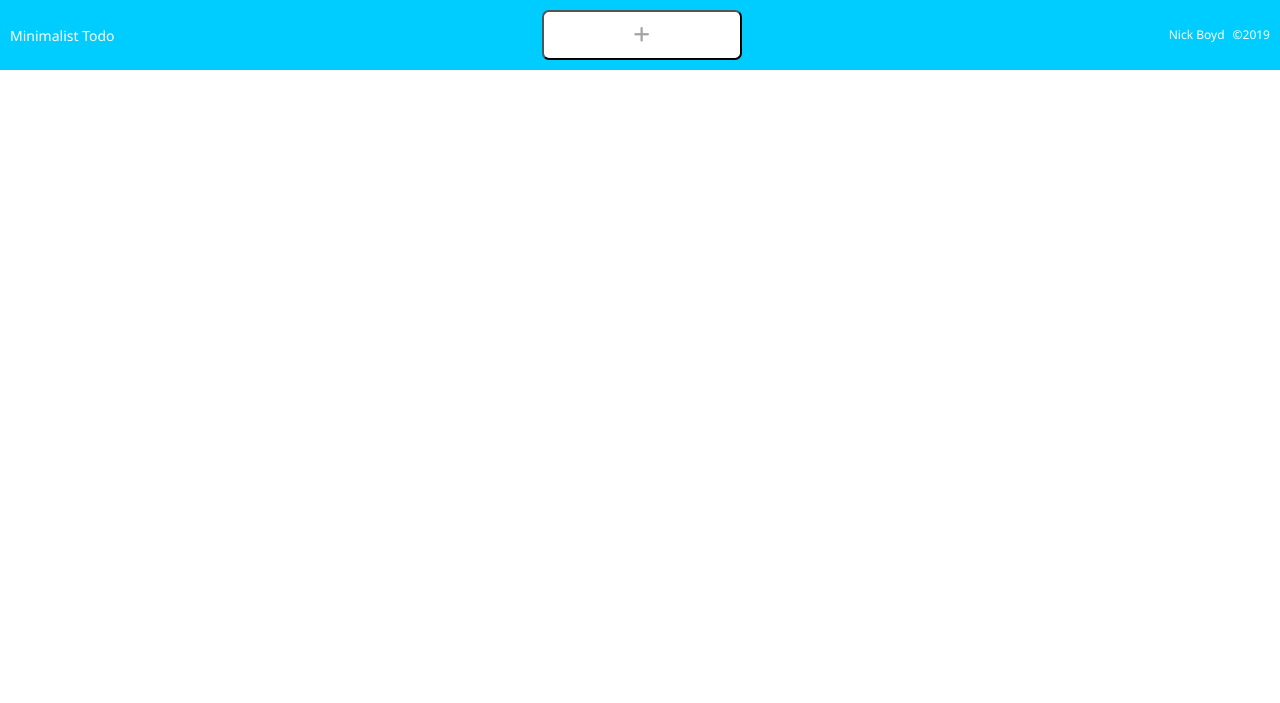
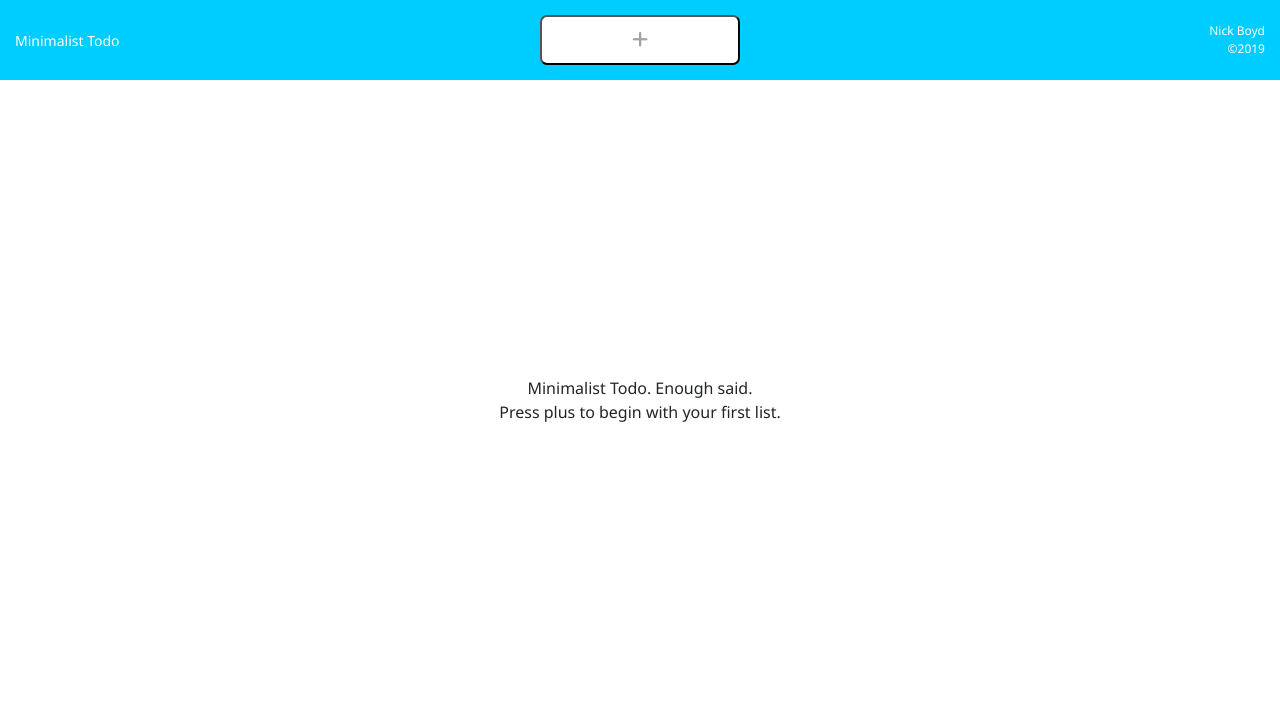
Before and after one commit to nickjohnboyd/todo-app, a website: page index.html in a window 1280 px wide. Drawn offline with nearby package versions, Linux system fonts and the light colour scheme.

Commit message:
starting info added

```diff
--- a/index.html
+++ b/index.html
@@ -31,21 +31,19 @@
 <body onload="printPage()">
 	<div class="main">
 
-		<div class="header">
-			<div class="h-title">Minimalist Todo</div>
-			<div class="add-list-btn-cont">
+		<div class="container-fluid header">
+			<div class="row align-items-center">
+				<div class="col-3 h-title">Minimalist Todo</div>
+				<div class="col-6 add-list-btn-cont">
 					<button type="button" class="add-list-btn" data-toggle="modal" data-target="#exampleModal" onclick="addListFocus()">
 						<i class="fas fa-plus"></i>
 					</button>
-				<!-- <button class="add-list-btn">
-					onclick="btnToInput()"
-					<i class="fas fa-plus"></i>
-				</button> -->
 				</div>
 
-			<div class="dev-credit">
+				<div class="col-3 dev-credit">
 					<div class="dev-name">Nick Boyd</div>
 					<div class="dev-copyright">&copy;2019</div>
+				</div>
 			</div>
 		</div>
 
--- a/js/action.js
+++ b/js/action.js
@@ -43,7 +43,6 @@ function saveLists() {
 function getLists() {
     let stringMyLists = localStorage.getItem("myLists");
     let myStoredLists = JSON.parse(stringMyLists);
-    console.log(myStoredLists);
 
     if(myStoredLists == null) {
         return;
@@ -140,6 +139,15 @@ function printPage() {
     getLists();
     $(".all-lists").html("");
 
+    if(myLists.collection.length == 0) {
+        $(".content").append(`
+            <div class="start-cont">
+				<div class="start-info">Minimalist Todo. Enough said.</div>
+				<div class="start-info">Press plus to begin with your first list.</div>
+			</div>
+        `);
+    }
+
     for (let i = 0; i < myLists.collection.length; i++) {
         let theList = myLists.collection[i];
         let listItems = "";
@@ -155,7 +163,7 @@ function printPage() {
                 <div class="item" id="${theItem.id}">
                     <div class="item-start">
                         <i class="far fa-square" onclick="addCompletedItems(${i}, ${j})"></i>
-                        <div class="item-name" contenteditable="true">${itemName}</div>
+                        <div class="item-name" contenteditable="false">${itemName}</div>
                     </div>
                     <i class="fas fa-minus" onclick="delItem(${i}, ${j})"></i>
                 </div>
@@ -170,9 +178,9 @@ function printPage() {
                 <div class="item checked-off" id="${theItem.id}">
                     <div class="item-start">
                         <i class="far fa-check-square" onclick="addCompletedItems(${i}, ${g})"></i>
-                        <div class="item-name" contenteditable="true">${itemName}</div>
+                        <div class="item-name" contenteditable="false">${itemName}</div>
                     </div>
-                    <i class="fas fa-minus" onclick="delItem(${i}, ${g})"></i>
+                    <i class="fas fa-minus""></i>
                 </div>
             `;
         }
@@ -192,7 +200,7 @@ function printPage() {
                         <i class="fas fa-times" onclick="delList(${i})"></i>
                     </div>
                     <div class="list-title">
-                        <div class="list-name" contenteditable="true">${theList.name}</div>
+                        <div class="list-name" contenteditable="false">${theList.name}</div>
                     </div>
                     <div class="item-cont">
                         <div class="add-item-cont">
--- a/scss/style.scss
+++ b/scss/style.scss
@@ -11,17 +11,20 @@ body {
 .main {
 
     .header {
-        display: flex;
-        justify-content: space-between;
-        align-items: center;
-        width: 100%;
-        height: 70px;
         background-color: $secondary;
         color: $white;
-        padding: 10px;
+        padding: 15px 15px;
 
         .h-title {
+            display: flex;
+            justify-content: flex-start;
+            align-items: center;
             font-size: 14px;
+        }
+        .add-list-btn-cont {
+            display: flex;
+            justify-content: center;
+            align-items: center;
         }
         .add-list-btn {
             display: flex;
@@ -40,11 +43,12 @@ body {
         }
         .dev-credit {
             display: flex;
-            align-items: center;
+            flex-direction: column;
+            justify-content: center;
+            align-items: flex-end;
 
             .dev-name {
                 font-size: 12px;
-                margin-right: 8px;
             }
             .dev-copyright {
                 font-size: 12px;
@@ -54,6 +58,14 @@ body {
     }
     .content {
 
+        .start-cont {
+            display: flex;
+            flex-direction: column;
+            align-items: center;
+            justify-content: center;
+            height: 600px;
+            width: 100%;
+        }
         .all-lists {
             margin-top: 20px;
 
@@ -75,6 +87,7 @@ body {
                     }
                 }
                 .list-title {
+                    width: auto;
                     font-size: 22px;
                     margin-bottom: 15px;
                     font-weight: bold;
@@ -100,6 +113,10 @@ body {
                                justify-content: center;
                                align-items: center;
 
+                                .fa-square {
+                                    font-size: 17px;
+                                    cursor: pointer;
+                                }
                                .item-name {
                                    margin-left: 20px;
                                }
@@ -109,7 +126,7 @@ body {
                         .completed {
 
                             .items-completed {
-                                margin: 40px 0 20px 0;
+                                margin: 30px 0 25px 0;
                             }
                             .remove-completed {
 
@@ -118,6 +135,7 @@ body {
                                     outline: none;
                                     font-size: 15px;
                                     padding: 5px 10px;
+                                    margin-bottom: 5px;
                                 }
                             }
                         }
```
Also changed, not shown: css/style.css. Lines whose indentation alone changed are shown as unchanged.
